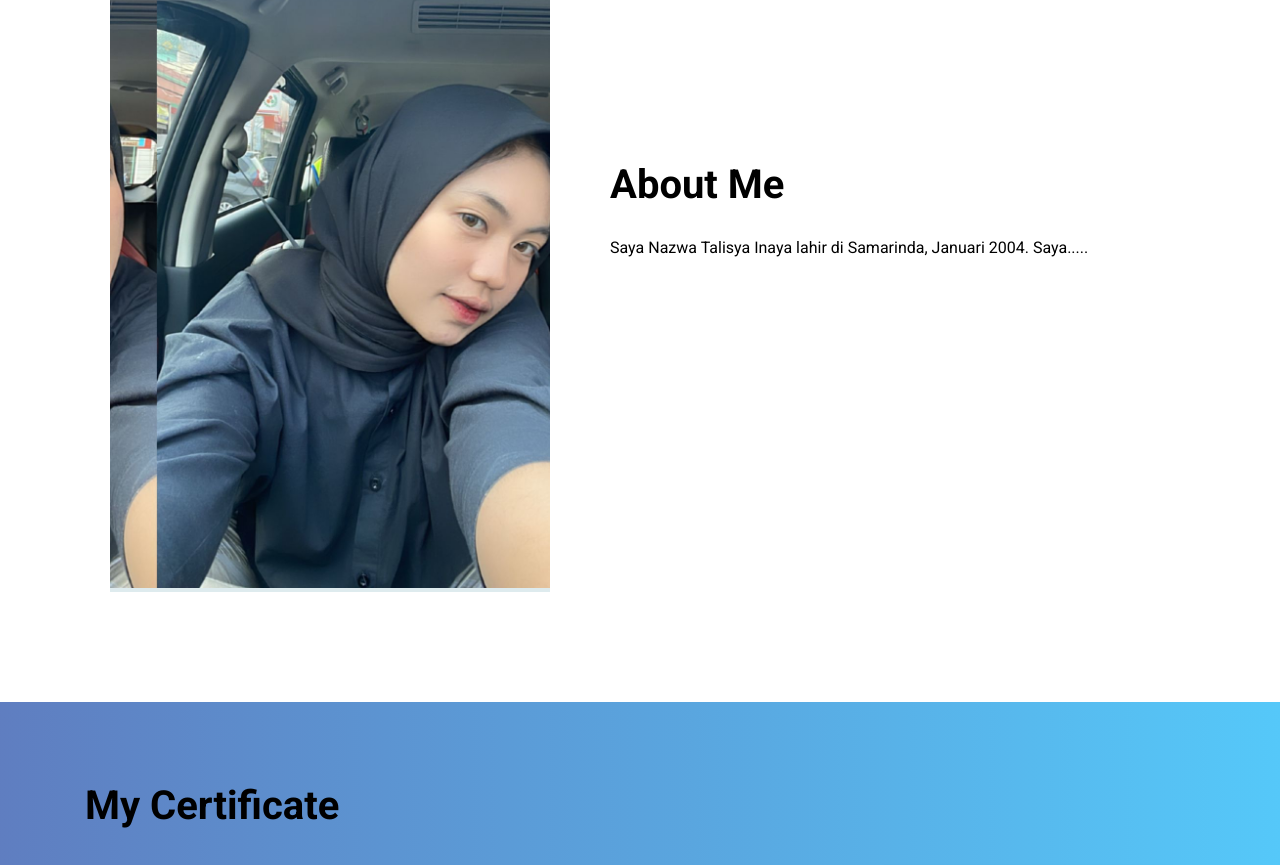
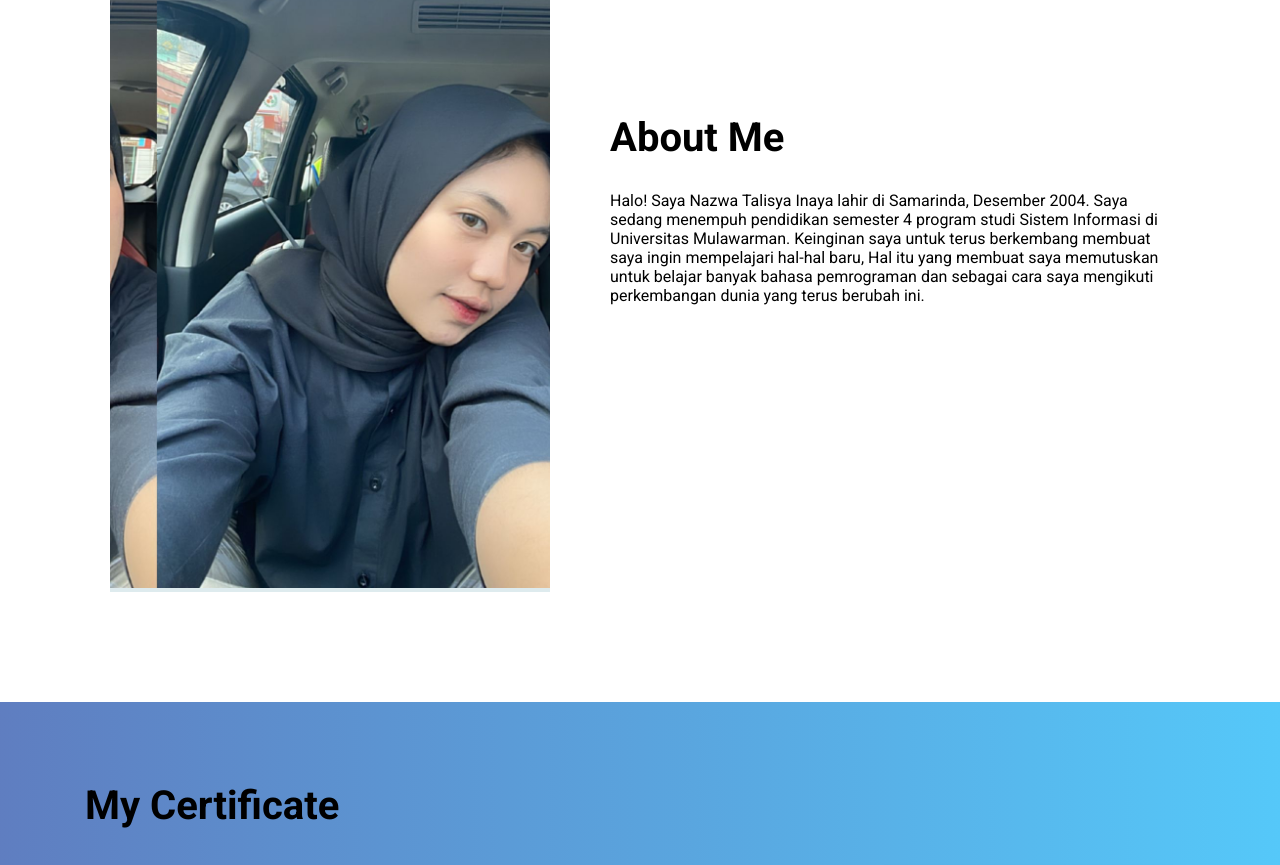
Before and after one commit to NazwaTalisya/Website-Portofolio-Nazwa, a plain HTML site: page index.html in a window 1280 px wide. Shown: the part 1535-2400 px from the top of the page. Drawn offline with nearby package versions, Linux system fonts and the light colour scheme.

Commit message:
Update index.html

```diff
--- a/index.html
+++ b/index.html
@@ -76,7 +76,8 @@
         <div class="right">
             <h3>About Me</h3>
             <p>
-                Saya Nazwa Talisya Inaya lahir di Samarinda,  Januari 2004. Saya.....
+                Halo!
+                Saya Nazwa Talisya Inaya lahir di Samarinda, Desember 2004. Saya sedang menempuh pendidikan semester 4 program studi Sistem Informasi di Universitas Mulawarman. Keinginan saya untuk terus berkembang membuat saya ingin mempelajari hal-hal baru, Hal itu yang membuat saya memutuskan untuk belajar banyak bahasa pemrograman dan sebagai cara saya mengikuti perkembangan dunia yang terus berubah ini.
             </p>
         </div>
     </div>
@@ -179,7 +180,7 @@
                     </div>
                     <div class="contact-item-detail">
                         <h4>Email</h4>
-                        <p>nazwatalisya@email.com</p>
+                        <p>nazwatalisya@gmail.com</p>
                     </div>
                 </div>
             </div>
```
